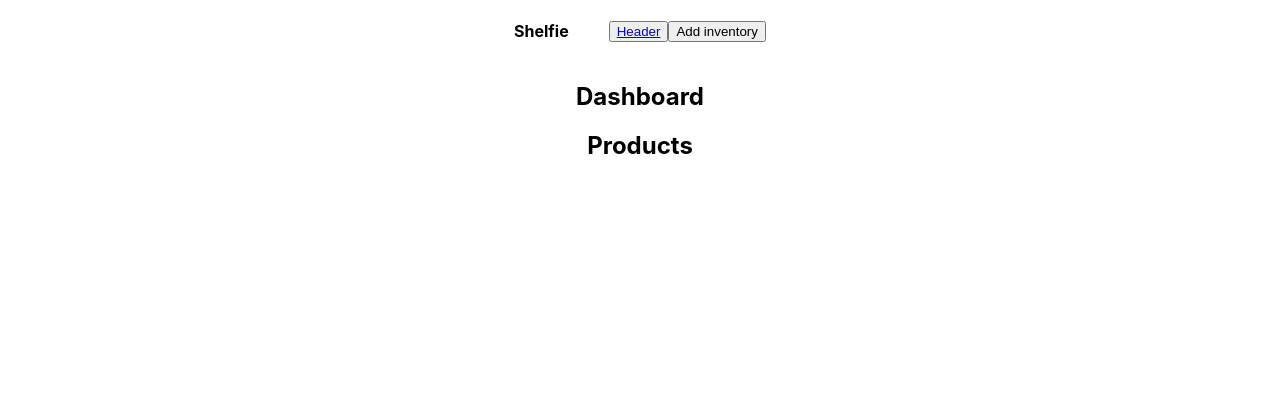
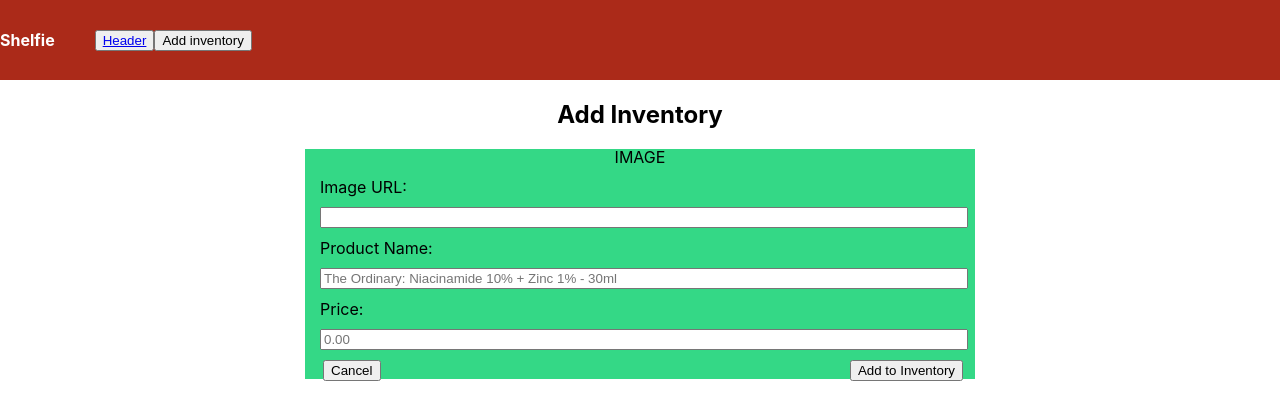
Before and after one commit to tramynn/shelfie, a React (Create React App) app: page /#/addinventory in a window 1280 px wide. Before the commit this address led to /#/. Shown: the top 420 px of the page. Built offline with nearby package versions, Linux system fonts and the light colour scheme; no server answers.

Commit message:
added styling on forms

```diff
--- a/src/App.css
+++ b/src/App.css
@@ -1,6 +1,5 @@
 .App {
   display: flex;
-  justify-content: center;
   align-items: center;
   flex-direction: column;
 }
--- a/src/Components/Form/Form.css
+++ b/src/Components/Form/Form.css
@@ -1,10 +1,31 @@
-.App {
+.Form-add {
   display: flex;
   justify-content: center;
-  align-items: center;
   flex-direction: column;
+  background-color: #34d886;
+  width: 50vw;
+  height: 25vh;
+  padding: 15px;
 }
 
-.App-body {
-  text-align: center;
+.Inputs > input {
+  display: flex;
+  flex-direction: column;
+  width: 100%;
 }
+
+.Form-labels {
+  display: flex;
+  text-align: left;
+  margin-top: 10px;
+  margin-bottom: 10px;
+}
+
+.Form-buttons {
+  display: flex;
+  justify-content: space-between;
+  align-items: center;
+  width: 100%;
+  margin-top: 10px;
+  margin-left: 3px;
+}
--- a/src/Components/Form/Form.js
+++ b/src/Components/Form/Form.js
@@ -6,7 +6,7 @@ class Form extends Component {
   constructor() {
     super();
     this.state = {
-      products: [],
+      image: "",
       imageURL: "",
       productName: "",
       price: ""
@@ -53,34 +53,38 @@ class Form extends Component {
         </header>
         <main className="Form-main" onSubmit={this.handleSubmit}>
           <form className="Form-add">
-            <section className="Image"></section>
-            <section className="Inputs">
-              <label for="image">Image URL:</label>
+            <picture className="Image-view">IMAGE</picture>
+            <section className="Inputs-Container">
+              <div className="Inputs">
+                <label className="Form-labels">Image URL:</label>
                 <input
                   name="imageURL"
                   onChange={this.handleChange}
                   placeholder=""
                   value={this.state.imageURL}
                 />
-              <label>Product Name:</label>
+                <label className="Form-labels">Product Name:</label>
                 <input
                   name="productName"
                   onChange={this.handleChange}
                   placeholder="The Ordinary: Niacinamide 10% + Zinc 1% - 30ml"
                   value={this.state.productName}
                 />
-              <label>Price:</label>
+                <label className="Form-labels">Price:</label>
                 <input
                   name="price"
                   onChange={this.handleChange}
                   placeholder="0.00"
                   value={this.state.price}
                 />
+              </div>
             </section>
-            <section className="Buttons">
+            <div className="From-buttons-container">
+              <section className="Form-buttons">
                 <button onClick={this.cancelForm}>Cancel</button>
                 <button type="submit">Add to Inventory</button>
               </section>
+            </div>
           </form>
         </main>
       </div>
--- a/src/Components/Header/Header.css
+++ b/src/Components/Header/Header.css
@@ -1,6 +1,10 @@
 .NavBar {
+  color: white;
   display: flex;
   align-items: center;
+  background-color: #ab2a19;
+  width: 100vw;
+  height: 10vh;
 }
 
 .Logo-Links {
--- a/src/Components/Product/Product.js
+++ b/src/Components/Product/Product.js
@@ -23,7 +23,7 @@ class Product extends Component {
   render() {
     return (
       <div className="Product">
-        <h1>Products</h1>
+        <h1>Product</h1>
         <section className="Product-display"></section>
       </div>
     );
```
Lines whose indentation alone changed are shown as unchanged.
